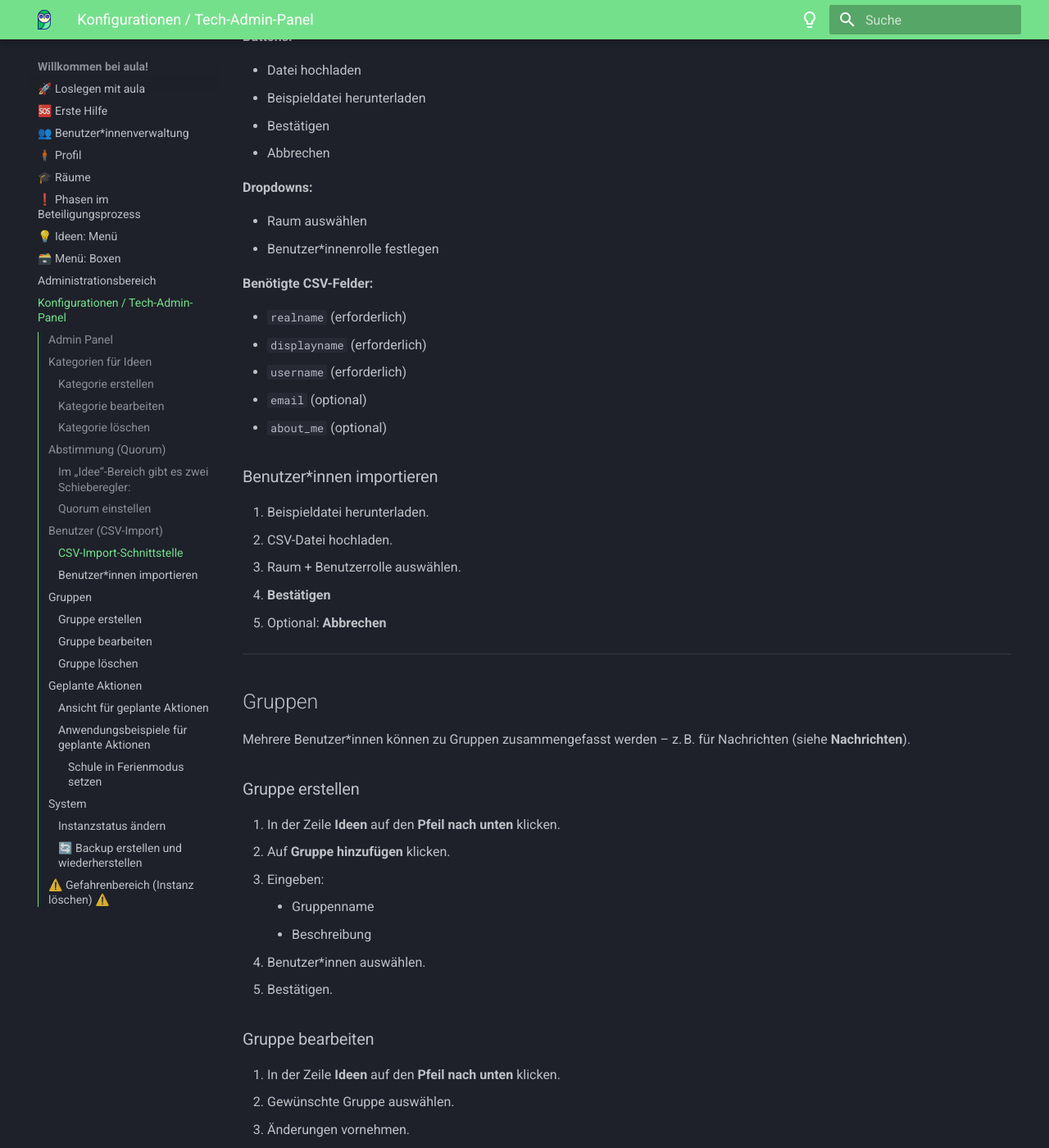
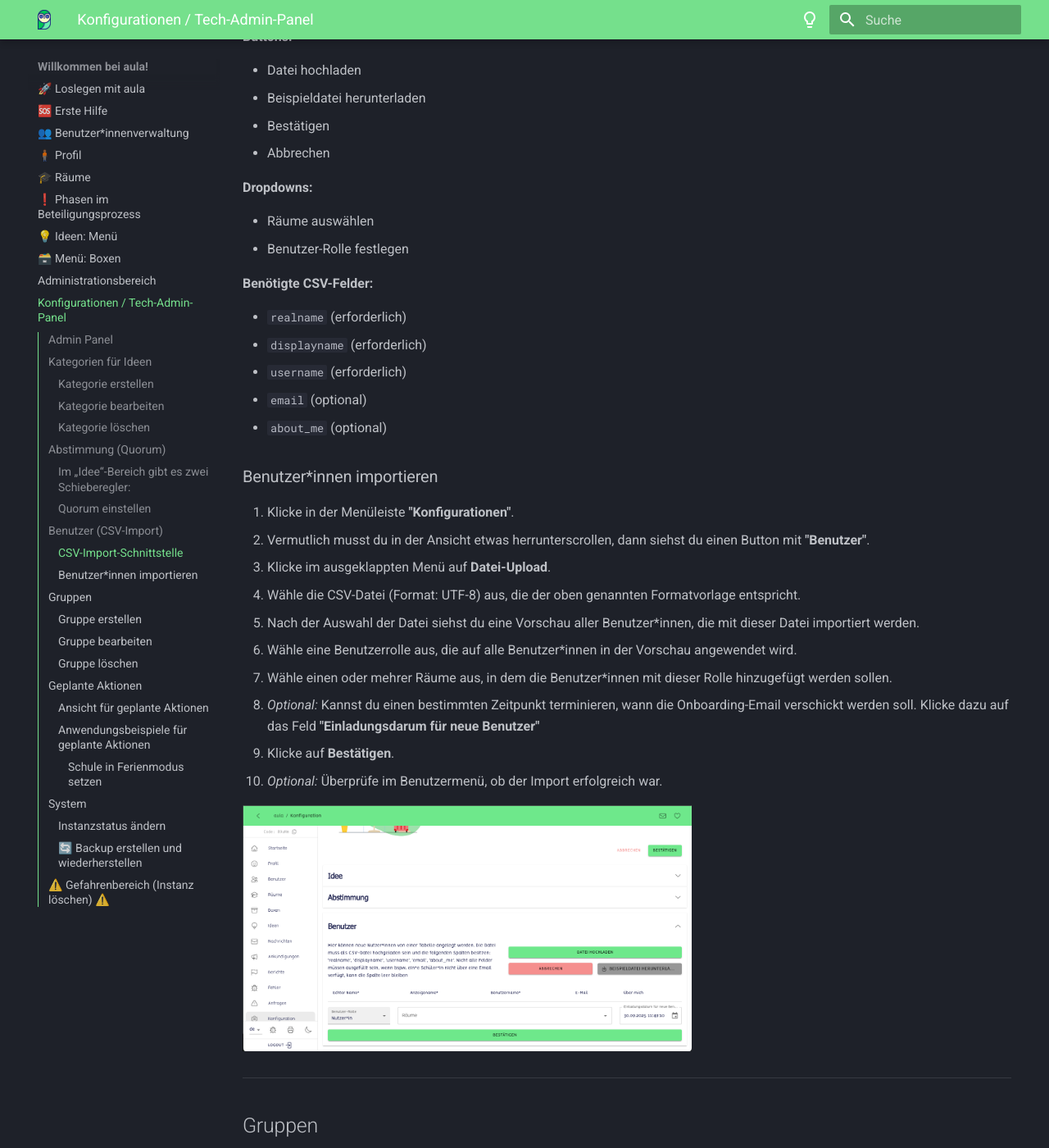
Before and after one commit to leonard-haas/docs_aula, an MkDocs documentation site: the page built from docs/Konfigurationen.md, in a window 1280 px wide and 1400 px high, scrolled down 1954 px. Shown: the whole window at 82% size. Built offline with MkDocs 1.6.1 and Material for MkDocs 9.7.7, drawn with Linux system fonts in a browser that asks for light colours; some of the changed text lies outside the part shown.

Commit message:
changed csv import

```diff
--- a/docs/Konfigurationen.md
+++ b/docs/Konfigurationen.md
@@ -77,8 +77,8 @@ Es zeigt an, wie viele Stimmen (in %) für eine Idee erforderlich sind –
 
 **Dropdowns:**
 
-- Raum auswählen
-- Benutzer\*innenrolle festlegen
+- Räume auswählen
+- Benutzer-Rolle festlegen
 
 **Benötigte CSV-Felder:**
 
@@ -90,11 +90,19 @@ Es zeigt an, wie viele Stimmen (in %) für eine Idee erforderlich sind –
 
 ### Benutzer\*innen importieren
 
-1. Beispieldatei herunterladen.
-2. CSV-Datei hochladen.
-3. Raum + Benutzerrolle auswählen.
-4. **Bestätigen**
-5. Optional: **Abbrechen**
+1. Klicke in der Menüleiste **"Konfigurationen"**.
+2. Vermutlich musst du in der Ansicht etwas herrunterscrollen, dann siehst du einen Button mit **"Benutzer"**.
+3. Klicke im ausgeklappten Menü auf **Datei-Upload**.
+4. Wähle die CSV-Datei (Format: UTF-8) aus, die der oben genannten Formatvorlage entspricht.
+5. Nach der Auswahl der Datei siehst du eine Vorschau aller Benutzer\*innen, die mit dieser Datei importiert werden.
+6. Wähle eine Benutzerrolle aus, die auf alle Benutzer\*innen in der Vorschau angewendet wird.
+7. Wähle einen oder mehrer Räume aus, in dem die Benutzer\*innen mit dieser Rolle hinzugefügt werden sollen.
+8. _Optional:_ Kannst du einen bestimmten Zeitpunkt terminieren, wann die Onboarding-Email verschickt werden soll. Klicke dazu auf das Feld **"Einladungsdarum für neue Benutzer"**
+9. Klicke auf **Bestätigen**.
+10. _Optional:_ Überprüfe im Benutzermenü, ob der Import erfolgreich war.
+
+<img src="/screenshots/csv_importer.png" alt="CSV-Import" style="height: 300px;">
+
 
 ---
 
@@ -191,7 +196,7 @@ Wir hosten die Daten und erstellen täglich automatisierte Datenbackups. Diese B
 
 👉 Wenn Sie den Zustand Ihres Systems auf einen früheren Zeitpunkt zurücksetzen möchten, schreiben Sie uns bitte an [support@aula.de](mailto:support@aula.de). Wir können die Speicherung von Backups nicht länger als 30 Tage garantieren.
 
---- -->
+-->
 
 ## ⚠️ Gefahrenbereich (Instanz löschen) ⚠️
 
```
Also changed, not shown: other parts of docs/Konfigurationen.md (+0 -3 lines), docs/loslegen.md (+5 -4 lines), docs/screenshots/csv_importer.png.
